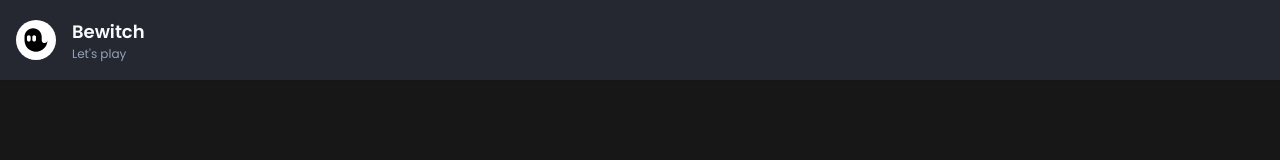
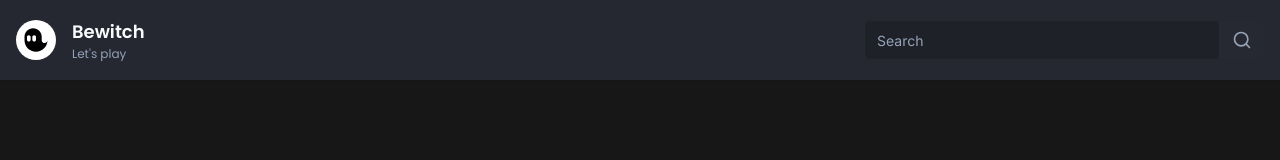
Before and after one commit to niraj-kumar-r/Bewitch, a Next.js app: page / in a window 1280 px wide. Shown: the top 160 px of the page. Built offline with nearby package versions, Linux system fonts and the light colour scheme.

Commit message:
Dev : searchBar done

```diff
--- a/app/(browse)/_components/navbar/index.tsx
+++ b/app/(browse)/_components/navbar/index.tsx
@@ -1,9 +1,11 @@
 import { Logo } from "./logo";
+import { Search } from "./search";
 
 export const Navbar = () => {
     return (
         <nav className="fixed top-0 w-full h-20 z-[49] bg-[#252731] px-2 lg:px-4 flex justify-between items-center shadow-sm">
             <Logo />
+            <Search />
         </nav>
     );
 };
--- /dev/null
+++ b/app/(browse)/_components/navbar/search.tsx
@@ -0,0 +1,56 @@
+"use client";
+
+import qs from "query-string";
+import { useState } from "react";
+import { SearchIcon, X } from "lucide-react";
+import { useRouter } from "next/navigation";
+
+import { Input } from "@/components/ui/input";
+import { Button } from "@/components/ui/button";
+
+export const Search = () => {
+    const router = useRouter();
+    const [value, setValue] = useState("");
+    const onSubmit = (e: React.FormEvent<HTMLFormElement>) => {
+        e.preventDefault();
+        if (!value) return;
+        const url = qs.stringifyUrl(
+            {
+                url: "/search",
+                query: { term: value },
+            },
+            { skipEmptyString: true }
+        );
+        router.push(url);
+    };
+    const onClear = () => {
+        setValue("");
+    };
+    return (
+        <form
+            className="relative w-full lg:w-[400px] flex items-center"
+            onSubmit={onSubmit}
+        >
+            <Input
+                value={value}
+                onChange={(e) => setValue(e.target.value)}
+                placeholder="Search"
+                className="rounded-r-none focus-visible:ring-0 focus-visible:ring-transparent focus-visible:ring-offset-0 pr-9"
+            />
+            {value && (
+                <X
+                    onClick={onClear}
+                    className="absolute top-2.5 right-14 h-5 w-5 text-muted-foreground cursor-pointer hover:opacity-75 transition"
+                />
+            )}
+            <Button
+                type="submit"
+                size="sm"
+                variant="secondary"
+                className="rounded-l-none"
+            >
+                <SearchIcon className="h-5 w-5 text-muted-foreground" />
+            </Button>
+        </form>
+    );
+};
--- /dev/null
+++ b/components/ui/input.tsx
@@ -0,0 +1,25 @@
+import * as React from "react"
+
+import { cn } from "@/lib/utils"
+
+export interface InputProps
+  extends React.InputHTMLAttributes<HTMLInputElement> {}
+
+const Input = React.forwardRef<HTMLInputElement, InputProps>(
+  ({ className, type, ...props }, ref) => {
+    return (
+      <input
+        type={type}
+        className={cn(
+          "flex h-10 w-full rounded-md border border-input bg-background px-3 py-2 text-sm ring-offset-background file:border-0 file:bg-transparent file:text-sm file:font-medium placeholder:text-muted-foreground focus-visible:outline-none focus-visible:ring-2 focus-visible:ring-ring focus-visible:ring-offset-2 disabled:cursor-not-allowed disabled:opacity-50",
+          className
+        )}
+        ref={ref}
+        {...props}
+      />
+    )
+  }
+)
+Input.displayName = "Input"
+
+export { Input }
--- a/package.json
+++ b/package.json
@@ -18,6 +18,7 @@
     "lucide-react": "^0.294.0",
     "next": "14.0.4",
     "next-themes": "^0.2.1",
+    "query-string": "^8.1.0",
     "react": "^18",
     "react-dom": "^18",
     "svix": "^1.15.0",
```
Also changed, not shown: 1 other file (tests, documents, lock files or other folders).
